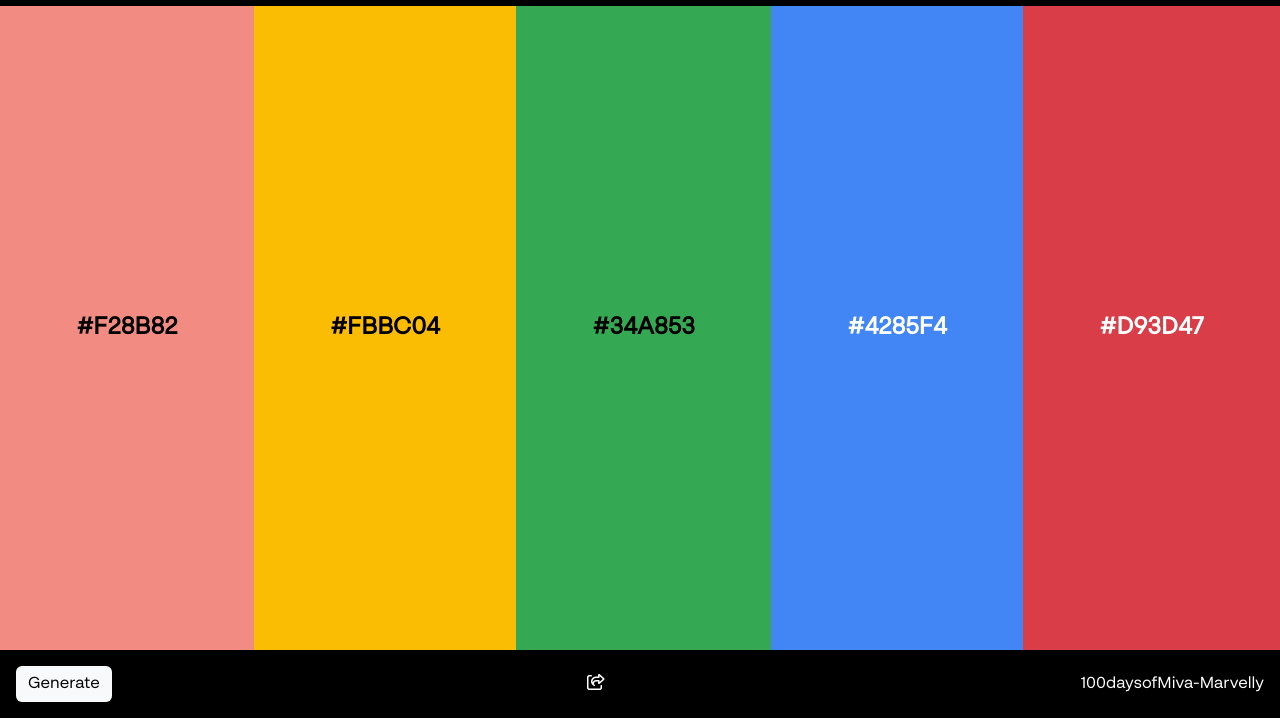
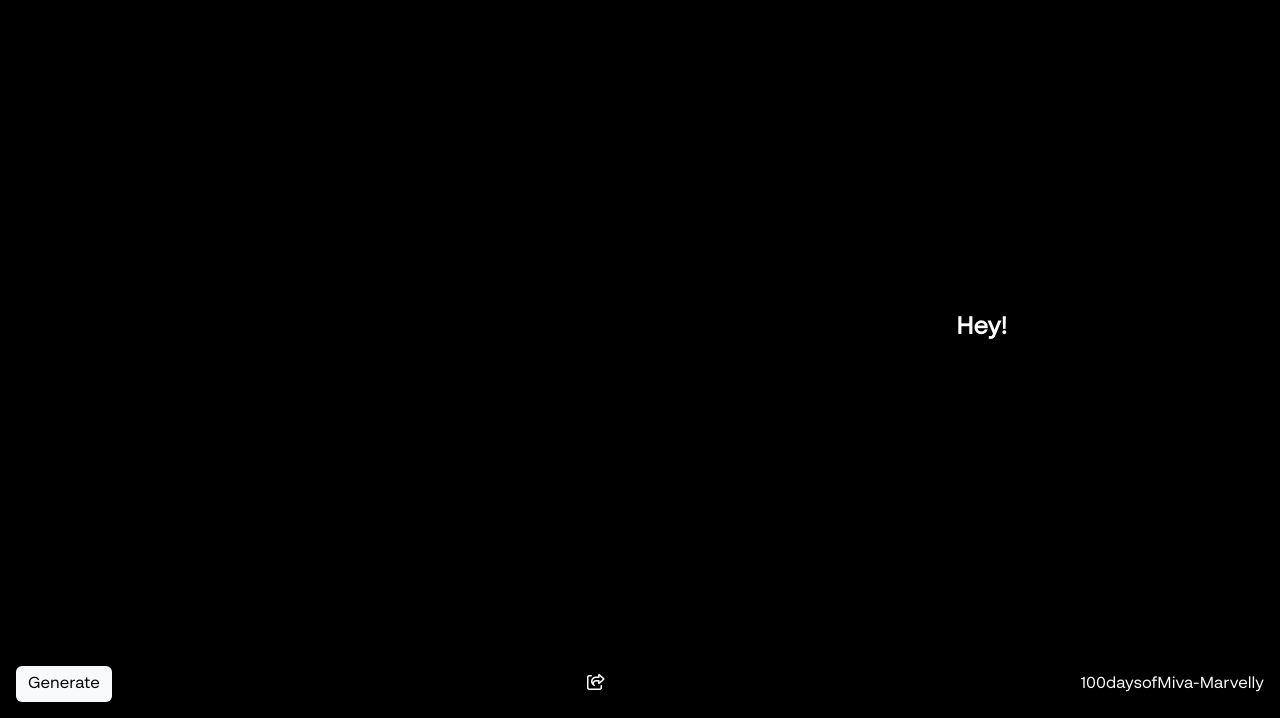
Before and after one commit to Marvellye/colorpal, a website: page index.html in a window 1280 px wide. Shown: the part 82-800 px from the top of the page. Drawn offline with nearby package versions, Linux system fonts and the light colour scheme; some packages are replaced by stand-ins of ours; a script that the page names is missing; files whose address does not match are found by name.

Commit message:
update index.html

```diff
--- a/index.html
+++ b/index.html
@@ -99,20 +99,20 @@
       </header>
       <!-- Colour Boxes -->
       <section class="color-container">
-         <div id="box1" class="color-box" style="background-color: #f28b82;">
-            <span>#F28B82</span>
+         <div id="box1" class="color-box" style="background-color: #000000;">
+            <span>#000000</span>
          </div>
-         <div id="box2" class="color-box" style="background-color: #fbbc04;">
-            <span>#FBBC04</span>
+         <div id="box2" class="color-box" style="background-color: #000000;">
+            <span>#000000</span>
          </div>
-         <div id="box3" class="color-box" style="background-color: #34a853;">
-            <span>#34A853</span>
+         <div id="box3" class="color-box" style="background-color: #000000;">
+            <span>#000000</span>
          </div>
-         <div id="box4" class="color-box" style="background-color: #4285f4;">
-            <span class="text-white">#4285F4</span>
+         <div id="box4" class="color-box" style="background-color: #000000;">
+            <span class="text-white">Hey!</span>
          </div>
-         <div id="box5" class="color-box" style="background-color: #d93d47;">
-            <span class="text-white">#D93D47</span>
+         <div id="box5" class="color-box" style="background-color: #000000;">
+            <span class="text-white"></span>
          </div>
       </section>
       <!-- Loader -->
```
